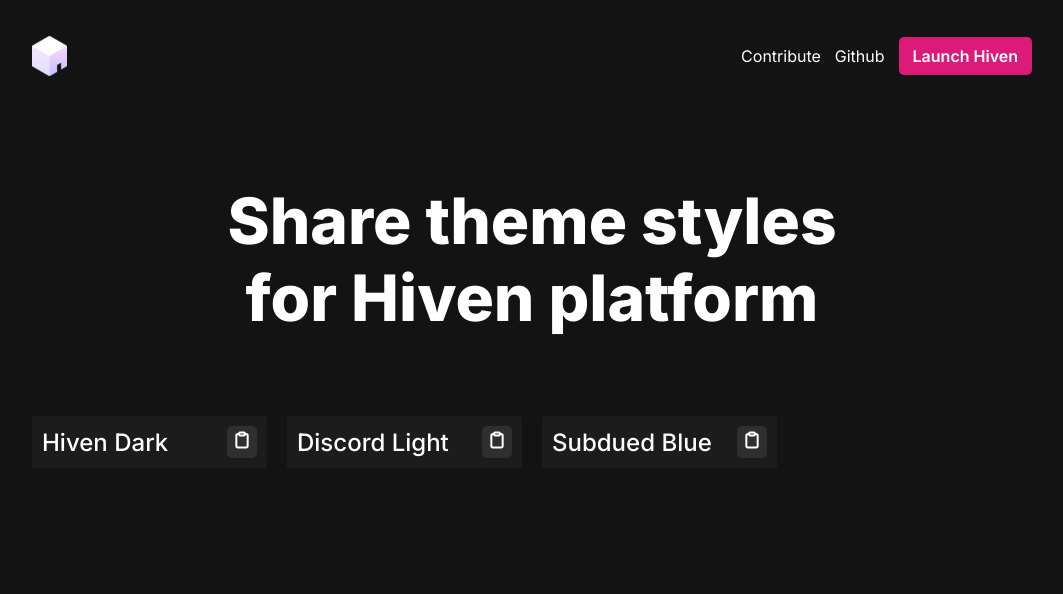
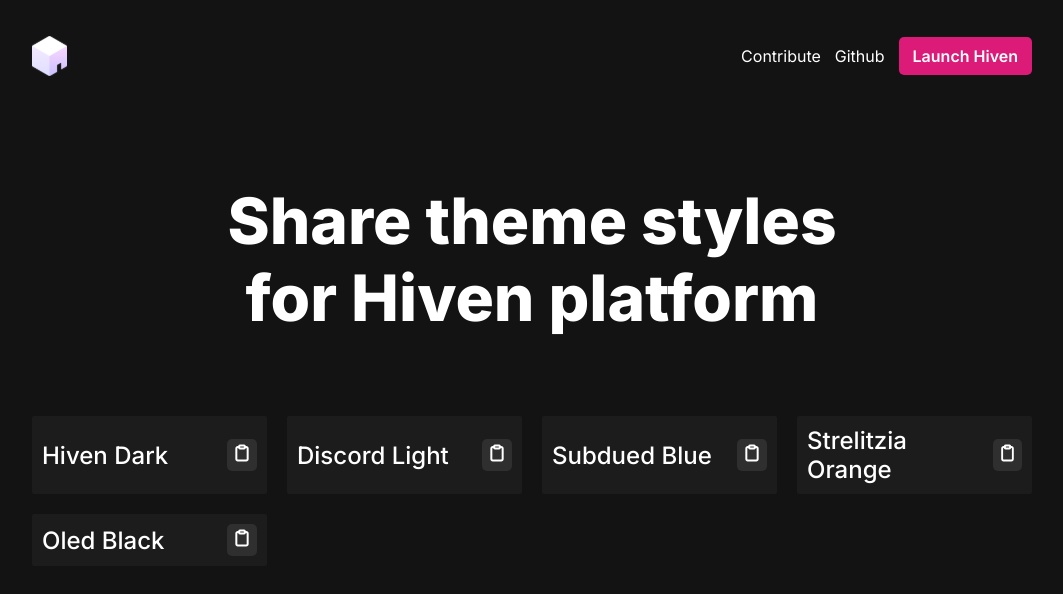
Before and after one commit to ezolla/Hiven-Design, a Next.js app: page / in a window 1280 px wide. Shown: the top 594 px of the page, without its empty margins (108-1171 px from the left). Built offline with nearby package versions, Linux system fonts and the light colour scheme.

Commit message:
Added 2 themes

```diff
--- a/pages/index.tsx
+++ b/pages/index.tsx
@@ -9,6 +9,8 @@
     'Hiven Dark:aF92MTpkYXJrLCMzYjNiM2IsIzJkMmQyZCwjMjQyNDI0LCMxZTFlMWUsIzE5MTkxOSwjMTIxMjEyLCNmZmZmZmYsI2RlZGVkZSwjOTY5Njk2LCM4Nzg3ODcsIzY0NjQ2NCwjZmY3OWM2LCNmZjAwODMsIzFhYjU1NywjOGJlOWZkLCNmMWZhOGMsI2ZmNGY0Zg==',
     'Discord Light:aF92MTpkYXJrLCNjZmNmY2YsI2Y3ZjdmNywjZjVmNWY1LCNmMmYyZjIsI2U2ZTZlNiwjZjVmNWY1LCMwMDAsIzAwMCwjOTY5Njk2LCM4Nzg3ODcsIzY0NjQ2NCwjZmMzZDE2LCNmYzRmMmQsIzFhYjU1NywjOGJlOWZkLCNmMWZhOGMsI2ZmNGY0Zg==',
     'Subdued Blue:aF92MTpkYXJrLCMzQjNBNUUsIzNCM0E1RSwjMjgyODQxLCMyMzIzMzgsIzIzMjMzOCwjMUMxQzI5LCNGRkZGRkYsI2RlZGVkZSwjOTY5Njk2LCM4Nzg3ODcsIzY0NjQ2NCwjNzI4OURBLCMwMDk5RTUsIzFhYjU1NywjOGJlOWZkLCNmMWZhOGMsI2ZmNGY0Zg==',
+    'Strelitzia Orange:aF92MTpkYXJrLCNmOTMsI2VlZSwjZmRhLCNmZjdmMDAsI2Q2MCwjYjIyLCMwMDAsIzAwMCwjMDAwLCMwMDAsIzAwMCwjZTY2LCNiMjIsIzFhYjU1NywjOGJlOWZkLCNmMWZhOGMsI2ZmNGY0Zg==',
+    'Oled Black:aF92MTpkYXJrLCMxMjEyMTIsIzEyMTIxMiwjMDAwLCMwMDAsIzEyMTIxMiwjMDAwLCNmZmYsI2ZmZiwjZmZmLCNmZmYsI2ZmZiwjZDAwLCNkMDAsIzFhYjU1NywjOGJlOWZkLCNmMWZhOGMsI2ZmNGY0Zg==',
   ]
 
   return (
```
